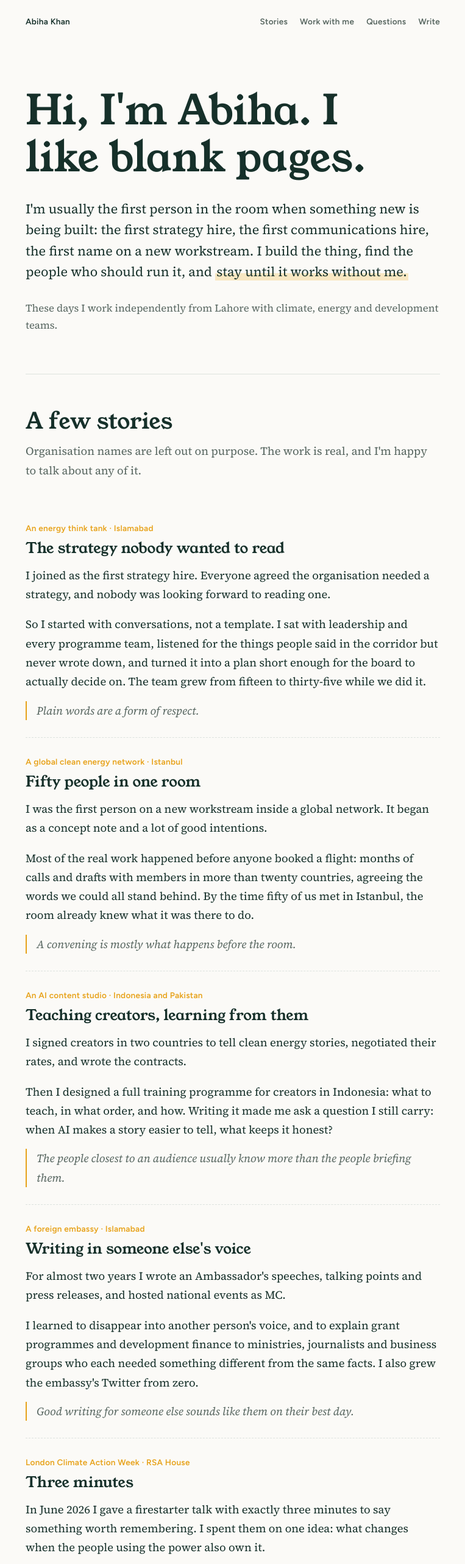
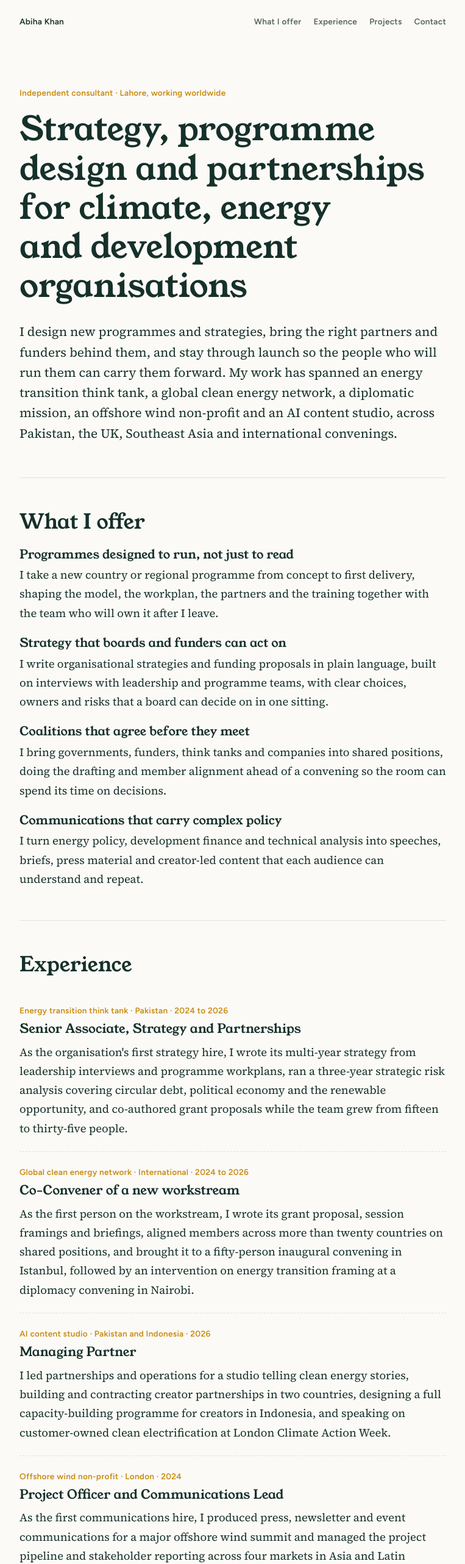
Before and after one commit to abihaofficial/abihaofficial.github.io, a plain HTML site: page index.html in a window 1280 px wide. Shown: the top 2565 px of the page at 61% size, without its empty margins (258-1021 px from the left). Drawn offline with Linux system fonts and the light colour scheme.

Commit message:
Rewrite as professional profile

```diff
--- a/index.html
+++ b/index.html
@@ -4,11 +4,11 @@
 <meta charset="utf-8">
 <meta name="viewport" content="width=device-width, initial-scale=1, viewport-fit=cover">
 <title>Abiha Khan</title>
-<meta name="description" content="Abiha Khan builds new programmes, strategies and partnerships for climate, energy and development work, and stays until they run.">
+<meta name="description" content="Abiha Khan is an independent strategy, programme and partnerships consultant for climate, energy and development organisations.">
 <meta property="og:type" content="website">
 <meta property="og:url" content="https://abihaofficial.github.io/">
-<meta property="og:title" content="Abiha Khan: I like blank pages">
-<meta property="og:description" content="I build new programmes, strategies and partnerships for climate, energy and development work, and stay until they run.">
+<meta property="og:title" content="Abiha Khan | Strategy, programmes and partnerships">
+<meta property="og:description" content="Independent consultant for climate, energy and development organisations: programme design, strategy, coalitions and strategic communications.">
 <meta property="og:image" content="https://abihaofficial.github.io/share.png">
 <meta property="og:image:width" content="1200">
 <meta property="og:image:height" content="627">
@@ -17,71 +17,67 @@
 <link rel="preconnect" href="https://fonts.gstatic.com" crossorigin>
 <link rel="stylesheet" href="https://fonts.googleapis.com/css2?family=Young+Serif&family=Source+Serif+4:ital,opsz,wght@0,8..60,400;0,8..60,600;1,8..60,400&family=Figtree:wght@500;600&display=swap">
 <style>
-/* Layout: a personal letter. One narrow reading column, stories told in order, generous space, very little decoration. */
+/* Layout: a single reading column, written like a strong profile a search firm would send to a client. */
 /* EDIT COLOURS HERE */
 :root{
-  --paper:#FBFAF7; --ink:#16302A; --soft:#56655F; --rule:#DCE2DE; --mark:#E7A21A; --mark-soft:#F8E7C2;
+  --paper:#FBFAF7; --ink:#16302A; --soft:#56655F; --rule:#DCE2DE; --mark:#C98A0E;
   --display:"Young Serif",Georgia,"Times New Roman",serif;
   --body:"Source Serif 4",Georgia,"Times New Roman",serif;
   --ui:"Figtree","Helvetica Neue",Arial,sans-serif;
 }
 @media (prefers-color-scheme: dark){:root:not([data-theme="light"]){
-  --paper:#101815; --ink:#E9EEEB; --soft:#A2B1AA; --rule:#26332E; --mark:#F0B53D; --mark-soft:#3A3018; color-scheme:dark}}
+  --paper:#101815; --ink:#E9EEEB; --soft:#A2B1AA; --rule:#26332E; --mark:#F0B53D; color-scheme:dark}}
 :root[data-theme="dark"]{
-  --paper:#101815; --ink:#E9EEEB; --soft:#A2B1AA; --rule:#26332E; --mark:#F0B53D; --mark-soft:#3A3018; color-scheme:dark}
+  --paper:#101815; --ink:#E9EEEB; --soft:#A2B1AA; --rule:#26332E; --mark:#F0B53D; color-scheme:dark}
 *{box-sizing:border-box}
 body{margin:0;background:var(--paper);color:var(--ink);font-family:var(--body);font-size:1.15rem;line-height:1.7;
   padding-left:max(16px,env(safe-area-inset-left,0px));padding-right:max(16px,env(safe-area-inset-right,0px));padding-block:0}
-.col{max-width:680px;margin:0 auto}
-h1,h2,h3{font-family:var(--display);font-weight:400;margin:0;line-height:1.15;text-wrap:balance}
+.col{max-width:700px;margin:0 auto}
+h1,h2,h3{font-family:var(--display);font-weight:400;margin:0;line-height:1.18;text-wrap:balance}
 p{margin:0}
 p+p{margin-top:1em}
 a{color:inherit;text-decoration-color:var(--mark);text-decoration-thickness:2px;text-underline-offset:4px}
 a:hover{color:var(--soft)}
 a:focus-visible,button:focus-visible{outline:2px solid var(--mark);outline-offset:3px}
 .ui{font-family:var(--ui);font-size:.85rem;font-weight:600;letter-spacing:.02em}
-mark{background:linear-gradient(transparent 58%,var(--mark-soft) 58%);color:inherit;padding:0 .1em}
 
 header.top{display:flex;justify-content:space-between;align-items:center;gap:12px;flex-wrap:wrap;padding-block:24px}
 header.top nav{display:flex;gap:20px;flex-wrap:wrap}
 header.top nav a{text-decoration:none;color:var(--soft)}
 header.top nav a:hover{color:var(--ink)}
 
-.hero{padding-block:72px 64px}
-.hero h1{font-size:clamp(2.6rem,7vw,4.2rem)}
-.hero .lead{margin-top:28px;font-size:1.35rem;line-height:1.6}
-.hero .now{margin-top:28px;color:var(--soft);font-size:1.05rem}
+.hero{padding-block:64px 56px}
+.hero .ui{color:var(--mark)}
+.hero h1{font-size:clamp(2.2rem,5.6vw,3.4rem);margin-top:14px}
+.hero .lead{margin-top:26px;font-size:1.3rem;line-height:1.6}
 
-section{padding-block:56px;border-top:1px solid var(--rule)}
-section > h2{font-size:clamp(1.7rem,4vw,2.3rem);margin-bottom:12px}
-.intro{color:var(--soft);margin-bottom:40px}
+section{padding-block:52px;border-top:1px solid var(--rule)}
+section > h2{font-size:clamp(1.6rem,3.6vw,2.1rem);margin-bottom:22px}
 
-.story{padding-block:28px}
-.story + .story{border-top:1px dashed var(--rule)}
-.story .where{color:var(--mark);display:block;margin-bottom:8px}
-.story h3{font-size:1.5rem;margin-bottom:14px}
-.story .learned{margin-top:16px;padding-left:16px;border-left:2px solid var(--mark);font-style:italic;color:var(--soft)}
+.offer{display:flex;flex-direction:column;gap:22px}
+.offer h3{font-size:1.25rem;margin-bottom:6px}
 
-.work p{max-width:62ch}
-.ways{margin-top:28px;display:flex;flex-direction:column;gap:16px}
-.way{display:grid;grid-template-columns:150px minmax(0,1fr);gap:16px;align-items:baseline}
-.way .ui{color:var(--soft)}
+.role{padding-block:22px}
+.role + .role{border-top:1px dashed var(--rule)}
+.role .where{color:var(--mark);display:block;margin-bottom:6px}
+.role h3{font-size:1.3rem;margin-bottom:10px}
 
-.questions{list-style:none;margin:0;padding:0;display:flex;flex-direction:column;gap:22px}
-.questions strong{font-family:var(--display);font-weight:400;font-size:1.2rem;display:block;margin-bottom:4px}
-.questions span{color:var(--soft)}
+.list{margin:0;padding-left:1.1em;display:flex;flex-direction:column;gap:12px}
 
-.contact h2{font-size:clamp(2rem,5vw,2.8rem)}
-.reach{margin-top:24px;display:flex;flex-wrap:wrap;gap:14px 24px;align-items:center}
+.sectors{display:flex;flex-wrap:wrap;gap:10px;margin-top:22px;padding:0;list-style:none}
+.sectors li{font-family:var(--ui);font-size:.9rem;font-weight:500;border:1px solid var(--rule);border-radius:999px;padding:6px 14px}
+
+.contact h2{font-size:clamp(1.8rem,4.4vw,2.4rem)}
+.reach{margin-top:22px;display:flex;flex-wrap:wrap;gap:14px 24px;align-items:center}
 .reach span{overflow-wrap:anywhere;user-select:all}
 .copy{font-family:var(--ui);font-size:.8rem;font-weight:600;background:transparent;color:var(--ink);border:1.5px solid var(--ink);border-radius:999px;padding:6px 14px;cursor:pointer}
 .copy:hover{background:var(--ink);color:var(--paper)}
-footer{padding-block:32px 48px;color:var(--soft);border-top:1px solid var(--rule);display:flex;justify-content:space-between;flex-wrap:wrap;gap:12px}
+.creds{margin-top:28px;color:var(--soft)}
+footer{padding-block:32px 48px;color:var(--soft);border-top:1px solid var(--rule)}
 
 @media (max-width:560px){
   body{font-size:1.08rem}
-  .hero{padding-block:44px 40px}
-  .way{grid-template-columns:minmax(0,1fr);gap:2px}
+  .hero{padding-block:40px 36px}
 }
 </style>
 </head>
@@ -91,95 +87,111 @@ footer{padding-block:32px 48px;color:var(--soft);border-top:1px solid var(--rule
   <header class="top">
     <span class="ui">Abiha Khan</span>
     <nav class="ui" aria-label="Sections">
-      <a href="#stories">Stories</a><a href="#work">Work with me</a><a href="#questions">Questions</a><a href="#write">Write</a>
+      <a href="#offer">What I offer</a><a href="#experience">Experience</a><a href="#projects">Projects</a><a href="#contact">Contact</a>
     </nav>
   </header>
 
   <!-- HERO -->
   <div class="hero">
-    <h1>Hi, I'm Abiha. I like blank pages.</h1>
-    <p class="lead">I'm usually the first person in the room when something new is being built: the first strategy hire, the first communications hire, the first name on a new workstream. I build the thing, find the people who should run it, and <mark>stay until it works without me.</mark></p>
-    <p class="now">These days I work independently from Lahore with climate, energy and development teams.</p>
+    <span class="ui">Independent consultant · Lahore, working worldwide</span>
+    <h1>Strategy, programme design and partnerships for climate, energy and development organisations</h1>
+    <p class="lead">I design new programmes and strategies, bring the right partners and funders behind them, and stay through launch so the people who will run them can carry them forward. My work has spanned an energy transition think tank, a global clean energy network, a diplomatic mission, an offshore wind non-profit and an AI content studio, across Pakistan, the UK, Southeast Asia and international convenings.</p>
   </div>
 
-  <!-- STORIES -->
-  <section id="stories">
-    <h2>A few stories</h2>
-    <p class="intro">Organisation names are left out on purpose. The work is real, and I'm happy to talk about any of it.</p>
+  <!-- VALUE -->
+  <section id="offer">
+    <h2>What I offer</h2>
+    <div class="offer">
+      <div>
+        <h3>Programmes designed to run, not just to read</h3>
+        <p>I take a new country or regional programme from concept to first delivery, shaping the model, the workplan, the partners and the training together with the team who will own it after I leave.</p>
+      </div>
+      <div>
+        <h3>Strategy that boards and funders can act on</h3>
+        <p>I write organisational strategies and funding proposals in plain language, built on interviews with leadership and programme teams, with clear choices, owners and risks that a board can decide on in one sitting.</p>
+      </div>
+      <div>
+        <h3>Coalitions that agree before they meet</h3>
+        <p>I bring governments, funders, think tanks and companies into shared positions, doing the drafting and member alignment ahead of a convening so the room can spend its time on decisions.</p>
+      </div>
+      <div>
+        <h3>Communications that carry complex policy</h3>
+        <p>I turn energy policy, development finance and technical analysis into speeches, briefs, press material and creator-led content that each audience can understand and repeat.</p>
+      </div>
+    </div>
+  </section>
 
-    <article class="story">
-      <span class="where ui">An energy think tank · Islamabad</span>
-      <h3>The strategy nobody wanted to read</h3>
-      <p>I joined as the first strategy hire. Everyone agreed the organisation needed a strategy, and nobody was looking forward to reading one.</p>
-      <p>So I started with conversations, not a template. I sat with leadership and every programme team, listened for the things people said in the corridor but never wrote down, and turned it into a plan short enough for the board to actually decide on. The team grew from fifteen to thirty-five while we did it.</p>
-      <p class="learned">Plain words are a form of respect.</p>
+  <!-- EXPERIENCE -->
+  <section id="experience">
+    <h2>Experience</h2>
+
+    <article class="role">
+      <span class="where ui">Energy transition think tank · Pakistan · 2024 to 2026</span>
+      <h3>Senior Associate, Strategy and Partnerships</h3>
+      <p>As the organisation's first strategy hire, I wrote its multi-year strategy from leadership interviews and programme workplans, ran a three-year strategic risk analysis covering circular debt, political economy and the renewable opportunity, and co-authored grant proposals while the team grew from fifteen to thirty-five people.</p>
     </article>
 
-    <article class="story">
-      <span class="where ui">A global clean energy network · Istanbul</span>
-      <h3>Fifty people in one room</h3>
-      <p>I was the first person on a new workstream inside a global network. It began as a concept note and a lot of good intentions.</p>
-      <p>Most of the real work happened before anyone booked a flight: months of calls and drafts with members in more than twenty countries, agreeing the words we could all stand behind. By the time fifty of us met in Istanbul, the room already knew what it was there to do.</p>
-      <p class="learned">A convening is mostly what happens before the room.</p>
+    <article class="role">
+      <span class="where ui">Global clean energy network · International · 2024 to 2026</span>
+      <h3>Co-Convener of a new workstream</h3>
+      <p>As the first person on the workstream, I wrote its grant proposal, session framings and briefings, aligned members across more than twenty countries on shared positions, and brought it to a fifty-person inaugural convening in Istanbul, followed by an intervention on energy transition framing at a diplomacy convening in Nairobi.</p>
     </article>
 
-    <article class="story">
-      <span class="where ui">An AI content studio · Indonesia and Pakistan</span>
-      <h3>Teaching creators, learning from them</h3>
-      <p>I signed creators in two countries to tell clean energy stories, negotiated their rates, and wrote the contracts.</p>
-      <p>Then I designed a full training programme for creators in Indonesia: what to teach, in what order, and how. Writing it made me ask a question I still carry: when AI makes a story easier to tell, what keeps it honest?</p>
-      <p class="learned">The people closest to an audience usually know more than the people briefing them.</p>
+    <article class="role">
+      <span class="where ui">AI content studio · Pakistan and Indonesia · 2026</span>
+      <h3>Managing Partner</h3>
+      <p>I led partnerships and operations for a studio telling clean energy stories, building and contracting creator partnerships in two countries, designing a full capacity-building programme for creators in Indonesia, and speaking on customer-owned clean electrification at London Climate Action Week.</p>
     </article>
 
-    <article class="story">
-      <span class="where ui">A foreign embassy · Islamabad</span>
-      <h3>Writing in someone else's voice</h3>
-      <p>For almost two years I wrote an Ambassador's speeches, talking points and press releases, and hosted national events as MC.</p>
-      <p>I learned to disappear into another person's voice, and to explain grant programmes and development finance to ministries, journalists and business groups who each needed something different from the same facts. I also grew the embassy's Twitter from zero.</p>
-      <p class="learned">Good writing for someone else sounds like them on their best day.</p>
+    <article class="role">
+      <span class="where ui">Offshore wind non-profit · London · 2024</span>
+      <h3>Project Officer and Communications Lead</h3>
+      <p>As the first communications hire, I produced press, newsletter and event communications for a major offshore wind summit and managed the project pipeline and stakeholder reporting across four markets in Asia and Latin America.</p>
     </article>
 
-    <article class="story">
-      <span class="where ui">London Climate Action Week · RSA House</span>
-      <h3>Three minutes</h3>
-      <p>In June 2026 I gave a firestarter talk with exactly three minutes to say something worth remembering. I spent them on one idea: what changes when the people using the power also own it.</p>
-      <p class="learned">Short is harder than long, and worth it.</p>
+    <article class="role">
+      <span class="where ui">Foreign embassy · Islamabad · 2021 to 2022</span>
+      <h3>Secretary and Communications Lead to the Ambassador</h3>
+      <p>I drafted the Ambassador's speeches and talking points, led communications for an eight-million-dollar development grant programme and a long-term development finance framework, and worked with ministries, media and business groups on trade, health and development partnerships.</p>
     </article>
   </section>
 
-  <!-- WORK WITH ME -->
-  <section id="work" class="work">
-    <h2>Working together</h2>
-    <p>I'm most useful when something needs to exist and doesn't yet: a new programme, a strategy a board can act on, a coalition that needs to agree on its words, or a story that funders and the public will both understand. I listen first, write something people can argue with, and stay through launch.</p>
-    <div class="ways">
-      <div class="way"><span class="ui">A few weeks</span><p>One clear piece of work: a strategy draft, a funding proposal, a messaging framework or a partner map.</p></div>
-      <div class="way"><span class="ui">A few months</span><p>A new programme or workstream, designed, launched and handed over to the people who will run it.</p></div>
-      <div class="way"><span class="ui">Ongoing</span><p>A few days a month on call for strategy, proposals and the moments that matter.</p></div>
-    </div>
-  </section>
+  <!-- PROJECTS -->
+  <section id="projects">
+    <h2>Projects I take on</h2>
+    <ul class="list">
+      <li>Designing and launching new country, regional or thematic programmes, including partner models, workplans and capacity-building curricula.</li>
+      <li>Writing organisational strategies and strategic risk analyses for think tanks, networks and foundations.</li>
+      <li>Drafting funding proposals and donor materials for philanthropic and multilateral funders.</li>
+      <li>Setting up and running coalitions, member networks and convenings, from concept note to the room.</li>
+      <li>Strategic communications and messaging for leadership, including speeches, briefs and campaign narratives.</li>
+    </ul>
+    <p style="margin-top:22px">I work in focused sprints of a few weeks, programme builds of three to six months, or a monthly retainer, and I scope every engagement in a short call before quoting.</p>
 
-  <!-- QUESTIONS -->
-  <section id="questions">
-    <h2>Questions I'm sitting with</h2>
-    <ul class="questions" style="margin-top:24px">
-      <li><strong>What is a job, once AI does half of it?</strong><span>I use these tools every day. I'm more interested in which parts of work stay human than in how fast the rest goes.</span></li>
-      <li><strong>Who owns the energy transition?</strong><span>The people paying for it, using it and living next to it should have more say than they usually get.</span></li>
-      <li><strong>Can good work also be beautiful?</strong><span>I care about craft, in a well-cut jacket or a well-made document. I think it's a way of taking people seriously.</span></li>
+    <h2 style="font-size:1.4rem;margin-top:40px">Sectors</h2>
+    <ul class="sectors">
+      <li>Clean energy and power markets</li>
+      <li>Offshore wind and renewables</li>
+      <li>Climate policy and diplomacy</li>
+      <li>Development finance and grants</li>
+      <li>Philanthropy and global networks</li>
+      <li>Digital content and the creator economy</li>
     </ul>
   </section>
 
   <!-- CONTACT -->
-  <section id="write" class="contact">
-    <h2>Building something new? I'd love to hear about it.</h2>
+  <section id="contact" class="contact">
+    <h2>Get in touch</h2>
+    <p style="margin-top:14px">I am available for consultancies, retainers and senior programme roles.</p>
     <div class="reach">
       <span id="email">abiha@alumni.schwarzmanscholars.org</span>
       <button class="copy" id="copy-email" type="button">Copy email</button>
       <a href="https://www.linkedin.com/in/abihafnu" target="_blank" rel="noopener">LinkedIn</a>
     </div>
-    <p class="ui" style="margin-top:28px;color:var(--soft)">Schwarzman Scholar · BS (Hons) Management, University of the Punjab · English, Urdu, Hindi</p>
+    <p class="creds ui">Schwarzman Scholar, Master's in Global Affairs · BS (Hons) Management, University of the Punjab · English, Urdu, Hindi</p>
   </section>
 
-  <footer class="ui"><span>© 2026 Abiha Khan</span><span>Written and built in Lahore</span></footer>
+  <footer class="ui">© 2026 Abiha Khan</footer>
 </div>
 
 <script>
```
Also changed, not shown: share.png.
